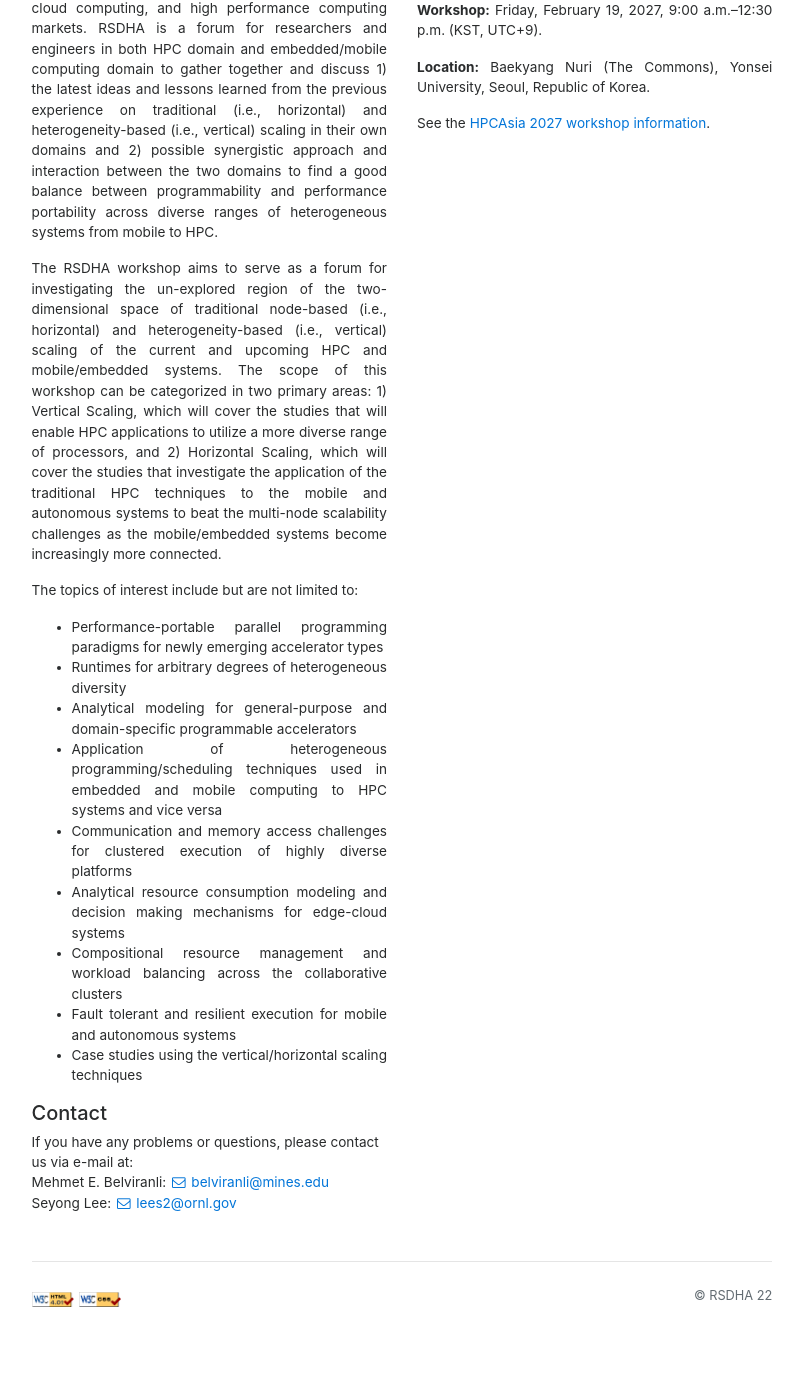
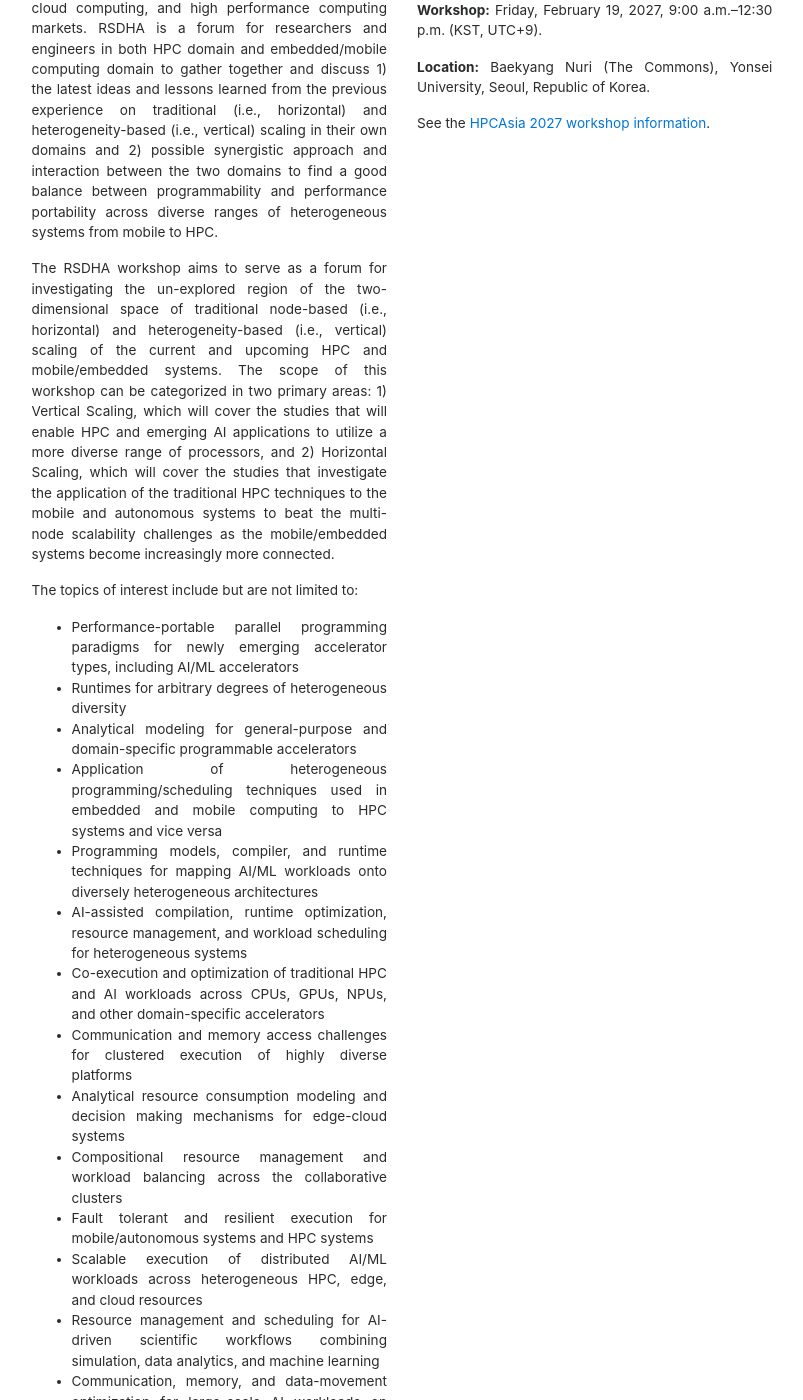
Before and after one commit to hpsslab/rsdha-27, a Jekyll site: the page built from cfp.html, in a window 1280 px wide and 1400 px high, scrolled down 609 px. Shown: the whole window, without its empty margins (238-1041 px from the left). Built offline with Jekyll 4.4.1, drawn with Linux system fonts in a browser that asks for light colours; nearby versions of some CDN libraries; before the commit the page ends 1930 px from its top, so only the background shows below that; some of the changed text lies outside the part shown.

Commit message:
Update CFP-documents

```diff
--- a/cfp.html
+++ b/cfp.html
@@ -21,7 +21,7 @@
             <p>The RSDHA workshop aims to serve as a forum for investigating the un-explored region of the two-dimensional space of traditional node-based
                 (i.e., horizontal) and heterogeneity-based (i.e., vertical) scaling of the current and upcoming HPC and mobile/embedded systems.
             The scope of this workshop can be categorized in two primary areas: 1) Vertical Scaling, which will cover the studies that will enable
-                HPC applications to utilize a more diverse range of processors, and 2) Horizontal Scaling, which will cover the studies that investigate
+                HPC and emerging AI applications to utilize a more diverse range of processors, and 2) Horizontal Scaling, which will cover the studies that investigate
                 the application of the traditional HPC techniques to the mobile and autonomous systems to beat the multi-node scalability challenges
                 as the mobile/embedded systems become increasingly more connected.</p>
 
@@ -30,7 +30,7 @@
 
             <ul>
 
-                <li> Performance-portable parallel programming paradigms for newly emerging accelerator types</li>
+                <li> Performance-portable parallel programming paradigms for newly emerging accelerator types, including AI/ML accelerators</li>
 
                 <li> Runtimes for arbitrary degrees of heterogeneous diversity</li>
 
@@ -38,13 +38,24 @@
 
                 <li> Application of heterogeneous programming/scheduling techniques used in embedded and mobile computing to HPC systems and vice versa</li>
 
+				<li> Programming models, compiler, and runtime techniques for mapping AI/ML workloads onto diversely heterogeneous architectures</li>
+
+				<li> AI-assisted compilation, runtime optimization, resource management, and workload scheduling for heterogeneous systems</li>
+
+				<li>Co-execution and optimization of traditional HPC and AI workloads across CPUs, GPUs, NPUs, and other domain-specific accelerators</li>
+
                 <li> Communication  and  memory  access  challenges  for  clustered  execution  of  highly  diverse  platforms</li>
 
                 <li> Analytical  resource  consumption  modeling  and  decision  making  mechanisms  for  edge-cloud systems</li>
 
                 <li> Compositional resource management and workload balancing across the collaborative clusters</li>
 
-                <li> Fault tolerant and resilient execution for mobile and autonomous systems</li>
+                <li> Fault tolerant and resilient execution for mobile/autonomous systems and HPC systems</li>
+				<li> Scalable execution of distributed AI/ML workloads across heterogeneous HPC, edge, and cloud resources</li>
+
+				<li> Resource management and scheduling for AI-driven scientific workflows combining simulation, data analytics, and machine learning</li>
+
+				<li> Communication, memory, and data-movement optimization for large-scale AI workloads on diversely heterogeneous systems</li>
 
                 <li> Case studies using the vertical/horizontal scaling techniques</li>
 
```
Also changed, not shown: CFP-RSDHA27.txt (+9 -3 lines).
